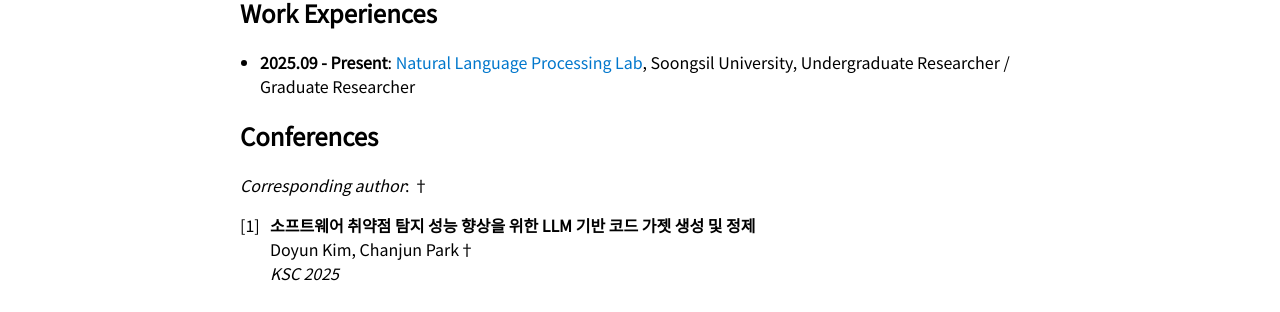
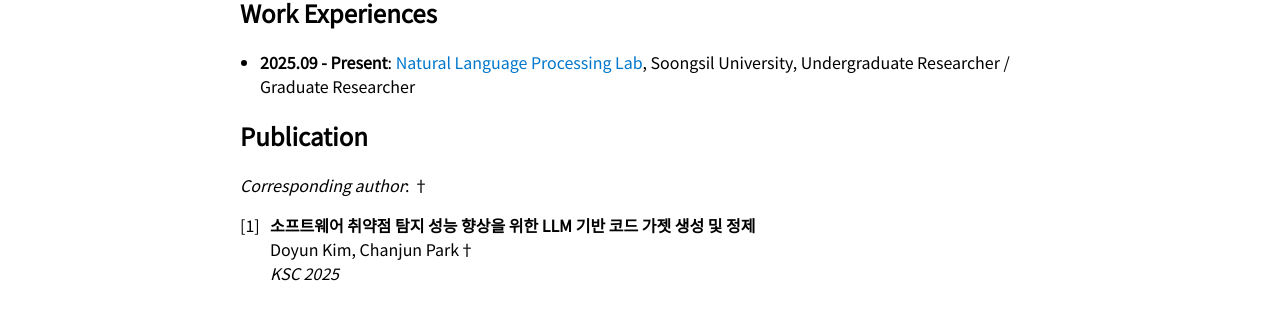
Before and after one commit to Doyun-coding/Doyun-coding.github.io, a Jekyll site: the page built from index.md, in a window 1280 px wide. Shown: the part 580-892 px from the top of the page. Built offline with Jekyll 4.4.1, drawn with Linux system fonts in a browser that asks for light colours; our own code applies the rules of GitHub Pages for plain Markdown files.

Commit message:
Rename Conferences section to Publication
Co-Authored-By: Claude Sonnet 5 <noreply@anthropic.com>

```diff
--- a/index.md
+++ b/index.md
@@ -17,7 +17,7 @@ For the latest news, please visit the <a href="https://sites.google.com/view/ssu
 ## Work Experiences
 * **2025.09 - Present**: <a href="https://sites.google.com/view/ssu-nlp/home">Natural Language Processing Lab</a>, Soongsil University, Undergraduate Researcher / Graduate Researcher <br>
 
-## Conferences
+## Publication
 *Corresponding author*: &dagger;
 
 1. **소프트웨어 취약점 탐지 성능 향상을 위한 LLM 기반 코드 가젯 생성 및 정제** <br> Doyun Kim, Chanjun Park&dagger; <br> *KSC 2025*
```
